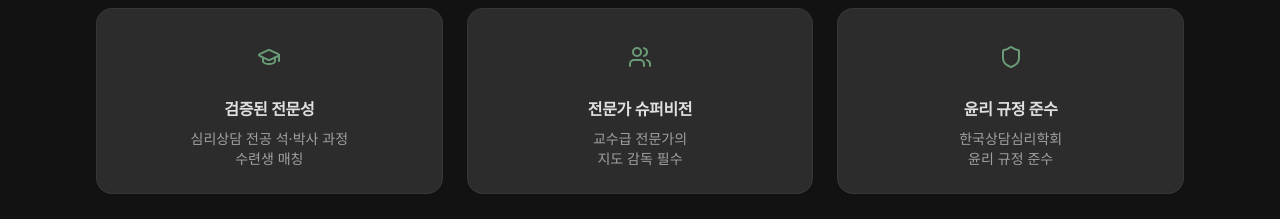
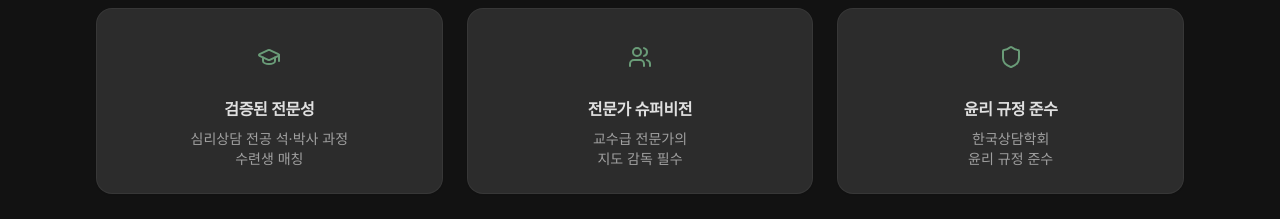
Before and after one commit to mindful-labs-ai/dopo-mind-web, a Next.js app: page / in a window 1280 px wide. Shown: the part 2000-2219 px from the top of the page. Built offline with nearby package versions, Linux system fonts and the light colour scheme; a web font is replaced by a local one.

Commit message:
텍스트 수정

```diff
--- a/src/components/sections/WhyMaumTossSection.tsx
+++ b/src/components/sections/WhyMaumTossSection.tsx
@@ -103,7 +103,7 @@ export default function WhyMaumTossSection() {
             </div>
             <h3 className="font-semibold text-text mb-2">윤리 규정 준수</h3>
             <p className="text-sm text-text-muted">
-              한국상담심리학회
+              한국상담학회
               <br />
               윤리 규정 준수
             </p>
```
